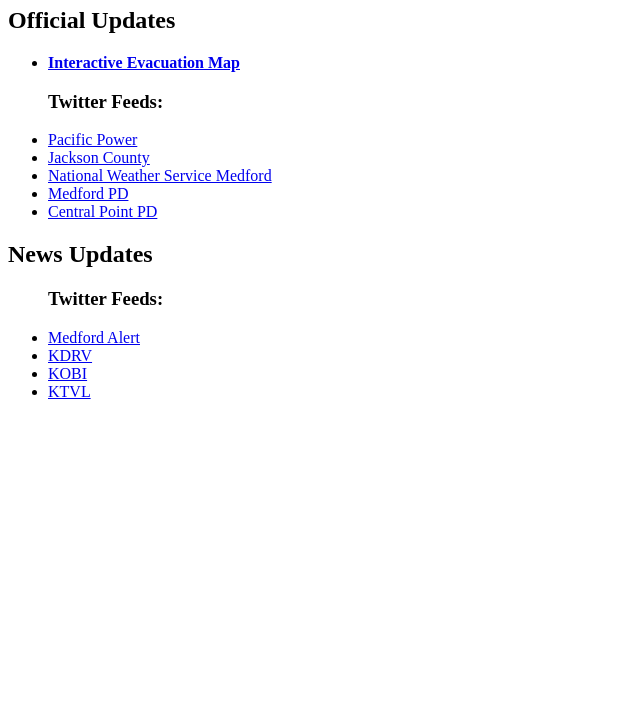
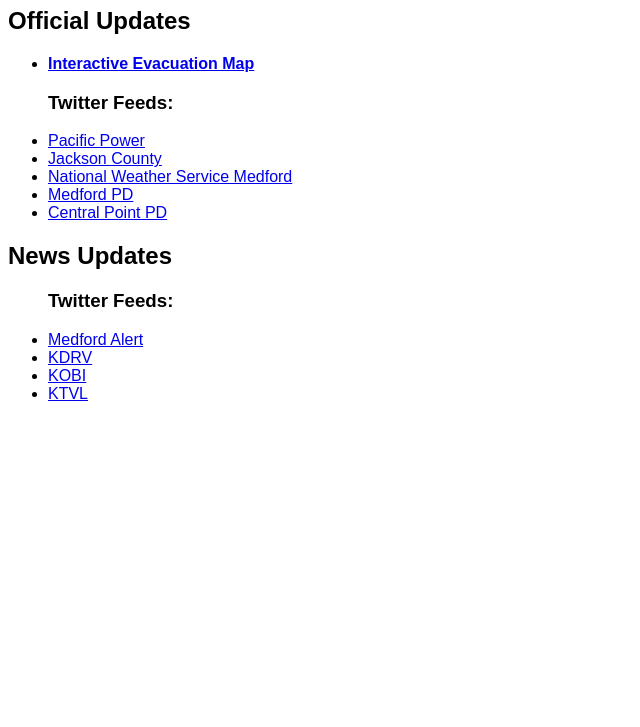
Before and after one commit to wingmatt/jacksonfireinfo, a plain HTML site: page index.html in a window 1280 px wide. Shown: the part 73-800 px from the top of the page, without its empty margins (0-640 px from the left). Drawn offline with Linux system fonts and the light colour scheme.

Commit message:
Add basic CSS to make text sans-serif

```diff
--- /dev/null
+++ b/data-saver.css
@@ -0,0 +1,3 @@
+body {
+    font-family: sans-serif;
+}
--- a/index.html
+++ b/index.html
@@ -4,6 +4,7 @@
     <meta charset="UTF-8">
     <meta name="viewport" content="width=device-width, initial-scale=1.0">
     <title>Jackson County Fire Info</title>
+    <link rel="stylesheet" href="data-saver.css">
 </head>
 <body>
     <h1>Jackson County Fire Info</h1>
```
